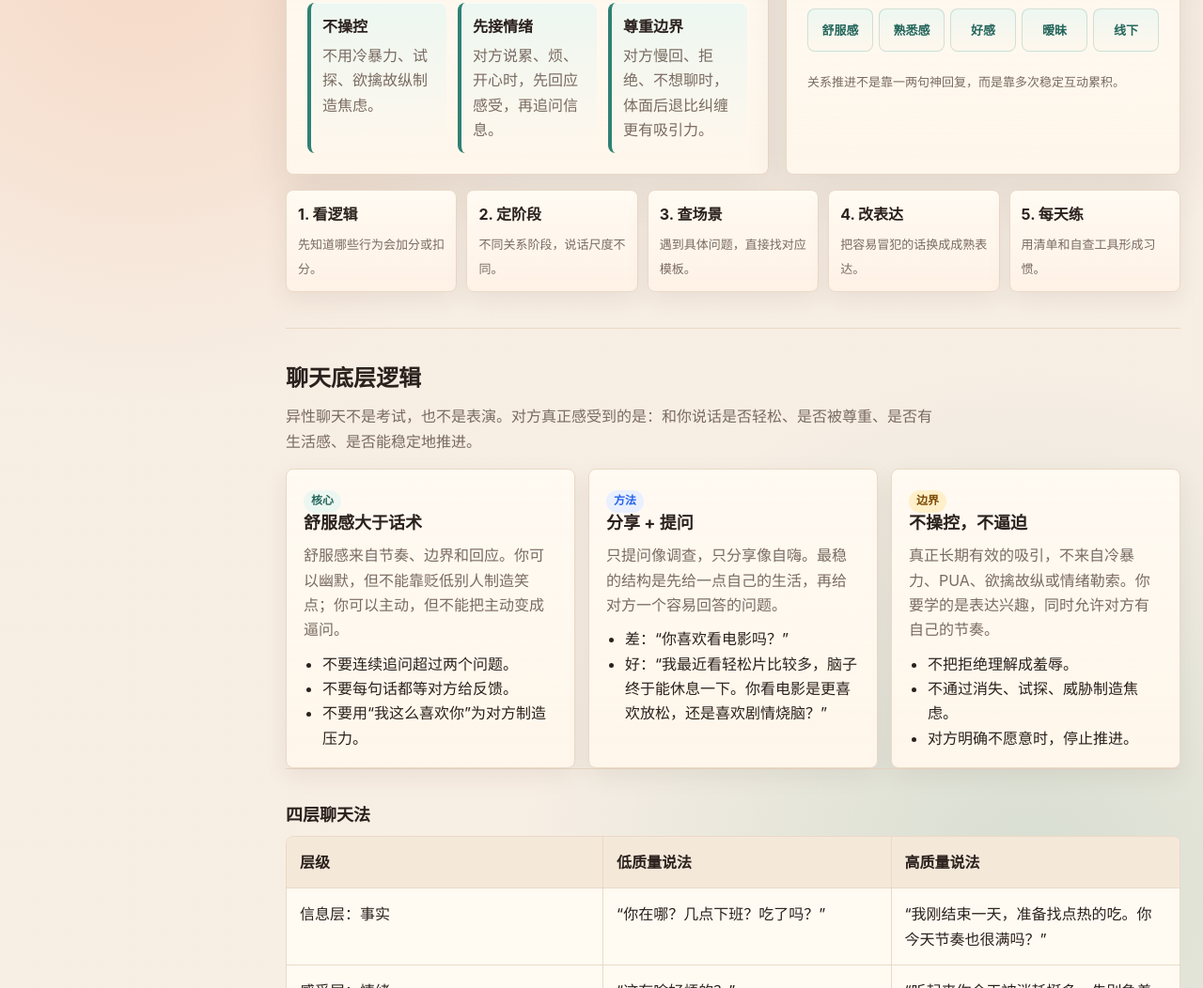
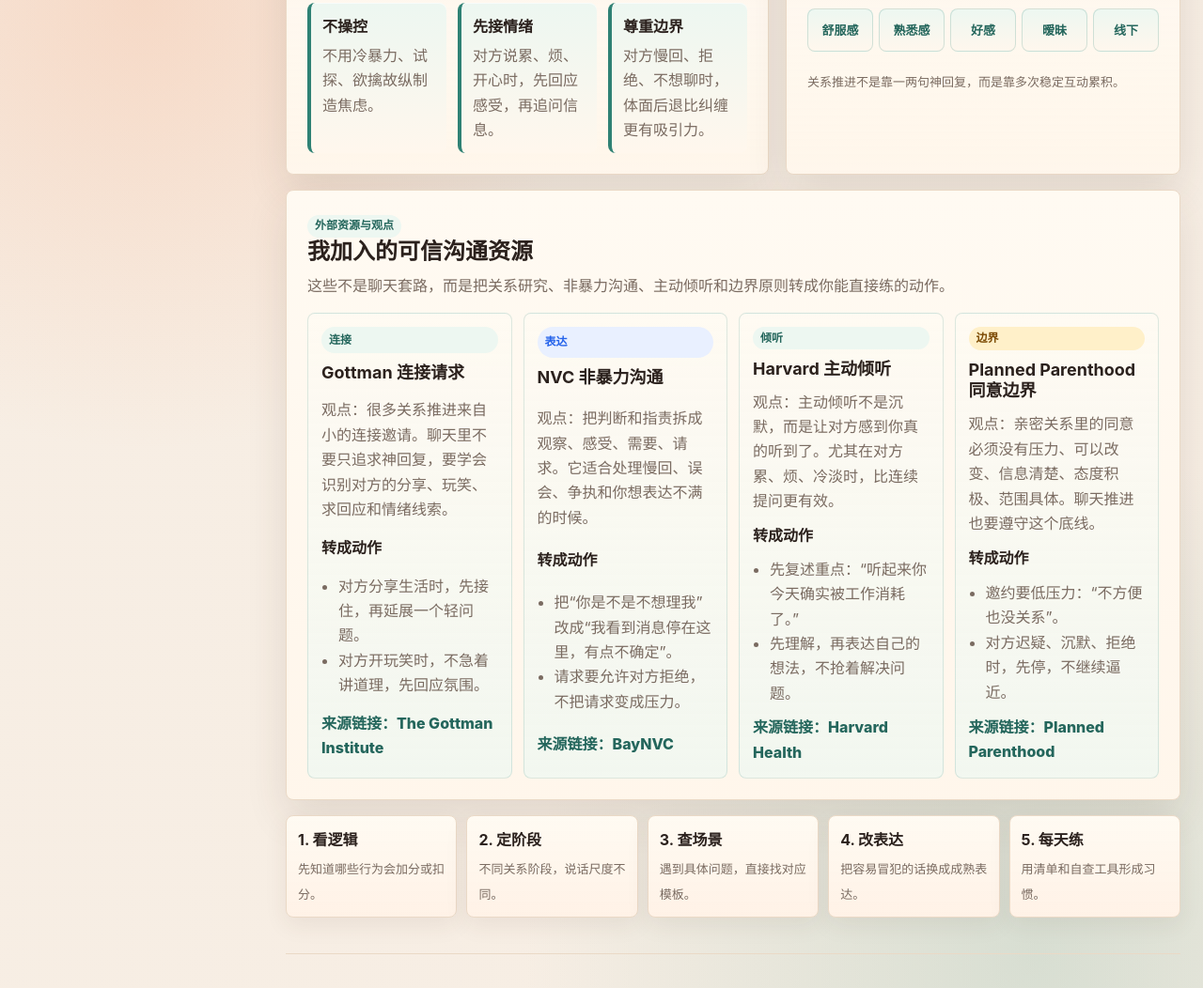
Before and after one commit to tuxiaobin-123/website, a website: page index.html in a window 1280 px wide. Shown: the part 2036-3088 px from the top of the page at 94% size. Drawn offline with Linux system fonts and the light colour scheme; no server answers.

Commit message:
Add trusted communication resources

```diff
--- a/assets/styles.css
+++ b/assets/styles.css
@@ -862,6 +862,53 @@ p {
   margin-top: 16px;
 }
 
+.resource-panel {
+  margin-top: 16px;
+}
+
+.compact-head {
+  margin-bottom: 12px;
+}
+
+.resource-grid {
+  display: grid;
+  grid-template-columns: repeat(4, minmax(0, 1fr));
+  gap: 12px;
+}
+
+.resource-card {
+  display: grid;
+  gap: 10px;
+  padding: 14px;
+  border: 1px solid rgba(47, 129, 116, 0.16);
+  border-radius: var(--radius);
+  background: linear-gradient(180deg, rgba(255, 250, 242, 0.88), rgba(237, 247, 241, 0.72));
+}
+
+.resource-card h3 {
+  margin: 0;
+}
+
+.resource-card p,
+.resource-card li {
+  color: var(--muted);
+}
+
+.resource-card ul {
+  margin: 0;
+  padding-left: 18px;
+}
+
+.source-link {
+  color: var(--teal-dark);
+  font-weight: 800;
+  text-decoration: none;
+}
+
+.source-link:hover {
+  text-decoration: underline;
+}
+
 .relationship-flow-preview {
   display: grid;
   align-content: start;
@@ -1618,6 +1665,7 @@ p {
   .route-strip,
   .quick-access-grid,
   .ai-command-strip,
+  .resource-grid,
   .grid-3,
   .grid-2 {
     grid-template-columns: repeat(2, minmax(0, 1fr));
@@ -1659,6 +1707,8 @@ p {
   .quick-access-grid,
   .insight-digest,
   .insight-grid,
+  .resource-panel,
+  .resource-grid,
   .route-strip {
     min-width: 0;
     max-width: calc(100vw - 28px);
@@ -1676,6 +1726,7 @@ p {
   .smart-route-grid,
   .cover-metrics,
   .insight-digest,
+  .resource-grid,
   .flow-steps {
     grid-template-columns: 1fr;
   }
--- a/index.html
+++ b/index.html
@@ -252,6 +252,62 @@
               <p class="visual-caption">关系推进不是靠一两句神回复，而是靠多次稳定互动累积。</p>
             </article>
           </div>
+
+          <article class="summary-panel searchable resource-panel" id="externalResourcePanel">
+            <div class="section-head compact-head">
+              <div>
+                <span class="tag">外部资源与观点</span>
+                <h2>我加入的可信沟通资源</h2>
+                <p>这些不是聊天套路，而是把关系研究、非暴力沟通、主动倾听和边界原则转成你能直接练的动作。</p>
+              </div>
+            </div>
+            <div class="resource-grid" id="resourceSourceList">
+              <article class="resource-card">
+                <span class="tag">连接</span>
+                <h3>Gottman 连接请求</h3>
+                <p>观点：很多关系推进来自小的连接邀请。聊天里不要只追求神回复，要学会识别对方的分享、玩笑、求回应和情绪线索。</p>
+                <strong>转成动作</strong>
+                <ul>
+                  <li>对方分享生活时，先接住，再延展一个轻问题。</li>
+                  <li>对方开玩笑时，不急着讲道理，先回应氛围。</li>
+                </ul>
+                <a class="source-link" href="https://www.gottman.com/blog/3-ways-to-make-a-better-bid-for-connection/" target="_blank" rel="noopener">来源链接：The Gottman Institute</a>
+              </article>
+              <article class="resource-card">
+                <span class="tag blue">表达</span>
+                <h3>NVC 非暴力沟通</h3>
+                <p>观点：把判断和指责拆成观察、感受、需要、请求。它适合处理慢回、误会、争执和你想表达不满的时候。</p>
+                <strong>转成动作</strong>
+                <ul>
+                  <li>把“你是不是不想理我”改成“我看到消息停在这里，有点不确定”。</li>
+                  <li>请求要允许对方拒绝，不把请求变成压力。</li>
+                </ul>
+                <a class="source-link" href="https://baynvc.org/basics-of-nonviolent-communication/" target="_blank" rel="noopener">来源链接：BayNVC</a>
+              </article>
+              <article class="resource-card">
+                <span class="tag sage">倾听</span>
+                <h3>Harvard 主动倾听</h3>
+                <p>观点：主动倾听不是沉默，而是让对方感到你真的听到了。尤其在对方累、烦、冷淡时，比连续提问更有效。</p>
+                <strong>转成动作</strong>
+                <ul>
+                  <li>先复述重点：“听起来你今天确实被工作消耗了。”</li>
+                  <li>先理解，再表达自己的想法，不抢着解决问题。</li>
+                </ul>
+                <a class="source-link" href="https://www.health.harvard.edu/mindscape/for-parents-and-caregivers/giving-and-getting-support/giving-support/active-listening" target="_blank" rel="noopener">来源链接：Harvard Health</a>
+              </article>
+              <article class="resource-card">
+                <span class="tag warn">边界</span>
+                <h3>Planned Parenthood 同意边界</h3>
+                <p>观点：亲密关系里的同意必须没有压力、可以改变、信息清楚、态度积极、范围具体。聊天推进也要遵守这个底线。</p>
+                <strong>转成动作</strong>
+                <ul>
+                  <li>邀约要低压力：“不方便也没关系”。</li>
+                  <li>对方迟疑、沉默、拒绝时，先停，不继续逼近。</li>
+                </ul>
+                <a class="source-link" href="https://plannedparenthood.tumblr.com/post/148506806862/understanding-consent-is-as-easy-as-fries-consent" target="_blank" rel="noopener">来源链接：Planned Parenthood</a>
+              </article>
+            </div>
+          </article>
 
           <div class="route-strip" aria-label="建议学习顺序">
             <a class="route-step" href="#logic"><strong>1. 看逻辑</strong><span>先知道哪些行为会加分或扣分。</span></a>
```
Also changed, not shown: tests/validate-ai-product.js (+11 -0 lines).
